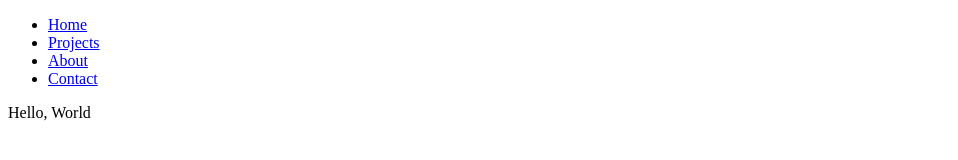
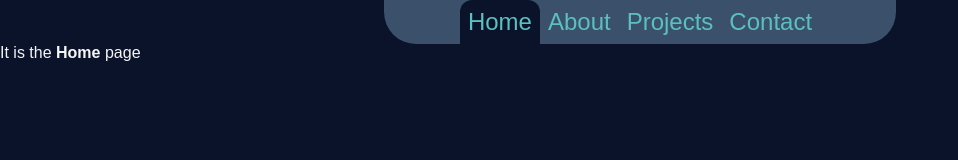
Before and after one commit to MohdZaid57/Portfolio-Website, a plain HTML site: page index.html in a window 1280 px wide. Shown: the whole page, without its empty margins (0-958 px from the left). Drawn offline with Linux system fonts and the light colour scheme.

Commit message:
Add navbar, and different and different webpages

```diff
--- a/css/style.css
+++ b/css/style.css
@@ -0,0 +1,50 @@
+* {
+    margin: 0;
+    padding: 0;
+    outline: none;
+    border: none;
+    list-style-type: none;
+    box-sizing: border-box;
+    font-family: Arial, Helvetica, sans-serif;
+    font-size: 16px;
+    text-decoration: none;
+    color: whitesmoke;
+}
+
+body {
+    background-color: #0B132B;
+}
+
+.nav-bar {
+    height: auto;
+    min-width: 32rem;
+    background-color: #3A506B;
+    display: flex;
+    flex-direction: row;
+    justify-self: center;
+    justify-content: center;
+    border-bottom-left-radius: 2rem;
+    border-bottom-right-radius: 2rem;
+}
+
+.nav-item {
+    padding-block: 0.5rem;
+    padding-inline: 0.5rem;
+    color: #5BC0BE;
+    font-size: 1.5rem;
+    transition: all 0.5s linear;
+    border-top-right-radius: 0.75rem;
+    border-top-left-radius: 0.75rem;
+}
+.nav-item:hover {
+    background-color: #0b132ba0;
+    /* border-radius: 1rem; */
+    /* font-size: 1.4rem; */
+}
+.active {
+    background-color: #0b132b;
+}
+.active:hover {
+    background-color: #0b132b;
+    font-size: 1.5rem;
+}
--- a/index.html
+++ b/index.html
@@ -8,13 +8,15 @@
     </head>
     <body>
         <header>
-        <ul>
-            <li><a href="#">Home</a></li>
-            <li><a href="#">Projects</a></li>
-            <li><a href="#">About</a></li>
-            <li><a href="#">Contact</a></li>
-        </ul>
+            <nav class="nav-bar">
+                <a href="index.html" class="nav-item active">Home</a>
+                <a href="about.html" class="nav-item">About</a>
+                <a href="projects.html" class="nav-item">Projects</a>
+                <a href="contact.html" class="nav-item">Contact</a>
+            </nav>
         </header>
-    <p>Hello, World</p>
+        <main class="main-content">
+            <p> It is the <b>Home</b> page</p>
+        </main>
     </body>
 </html>
```
Also changed, not shown: about.html (added, +22 -0 lines), contact.html (added, +22 -0 lines), projects.html (added, +22 -0 lines). Lines whose indentation alone changed are shown as unchanged.
